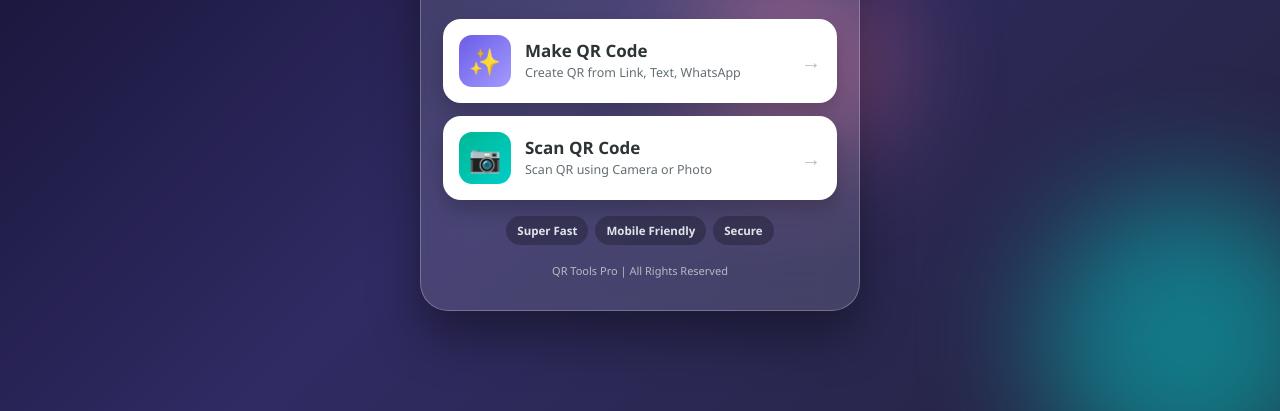
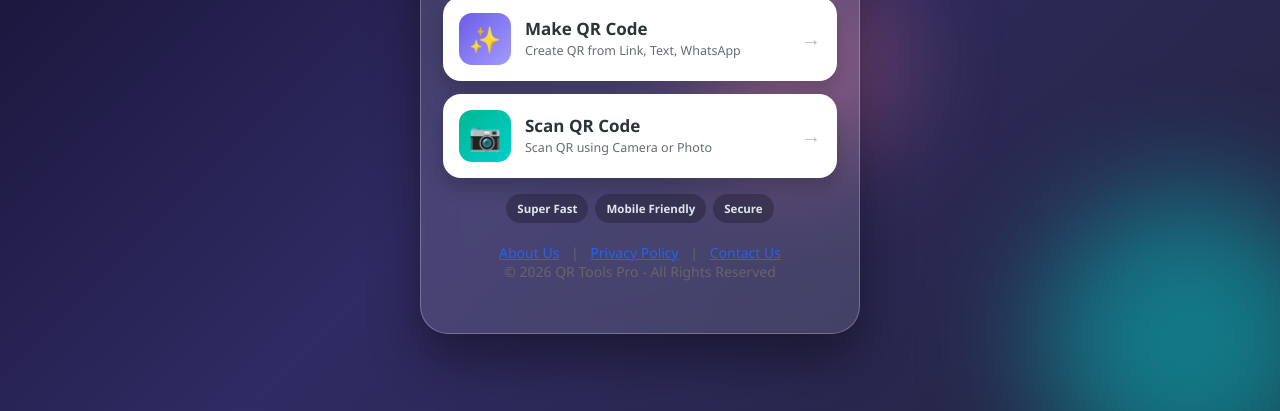
Before and after one commit to muhammad-zaid-2804/qr, a plain HTML site: page index.html in a window 1280 px wide. Shown: the part 389-800 px from the top of the page. Drawn offline with Linux system fonts and the light colour scheme.

Commit message:
Update index.html

```diff
--- a/index.html
+++ b/index.html
@@ -90,7 +90,12 @@ p.sub{color:#dfe6e9;font-size:14.5px;margin:10px 0 22px;line-height:1.6}
     <span>Secure</span>
   </div>
 
-  <div class="footer">QR Tools Pro | All Rights Reserved</div>
+  <footer style="text-align:center;padding:20px;font-size:14px;color:#666;">
+<a href="about.html" style="color:#2563eb;margin:0 8px;">About Us</a> |
+<a href="privacy.html" style="color:#2563eb;margin:0 8px;">Privacy Policy</a> |
+<a href="contact.html" style="color:#2563eb;margin:0 8px;">Contact Us</a>
+<p>© 2026 QR Tools Pro - All Rights Reserved</p>
+  </footer>
 </div>
 
 </body>
```
